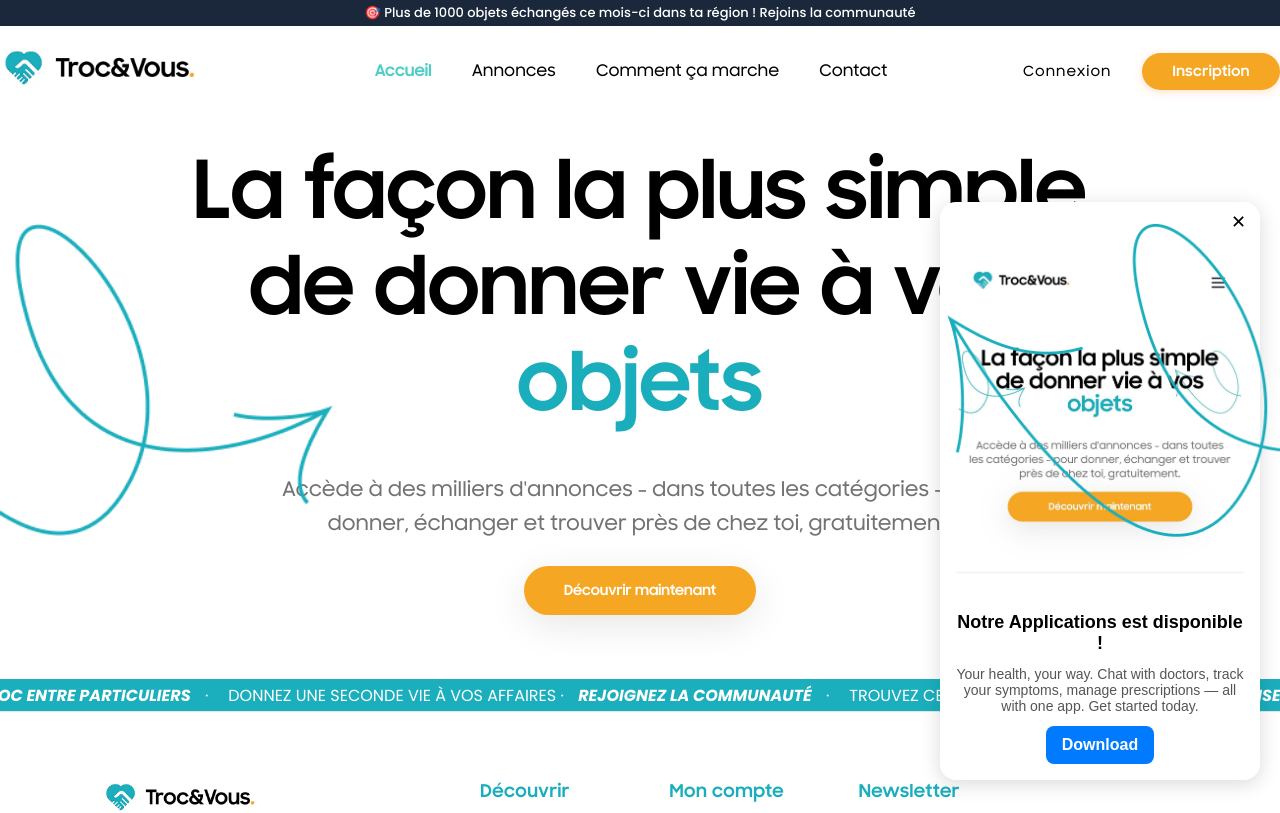
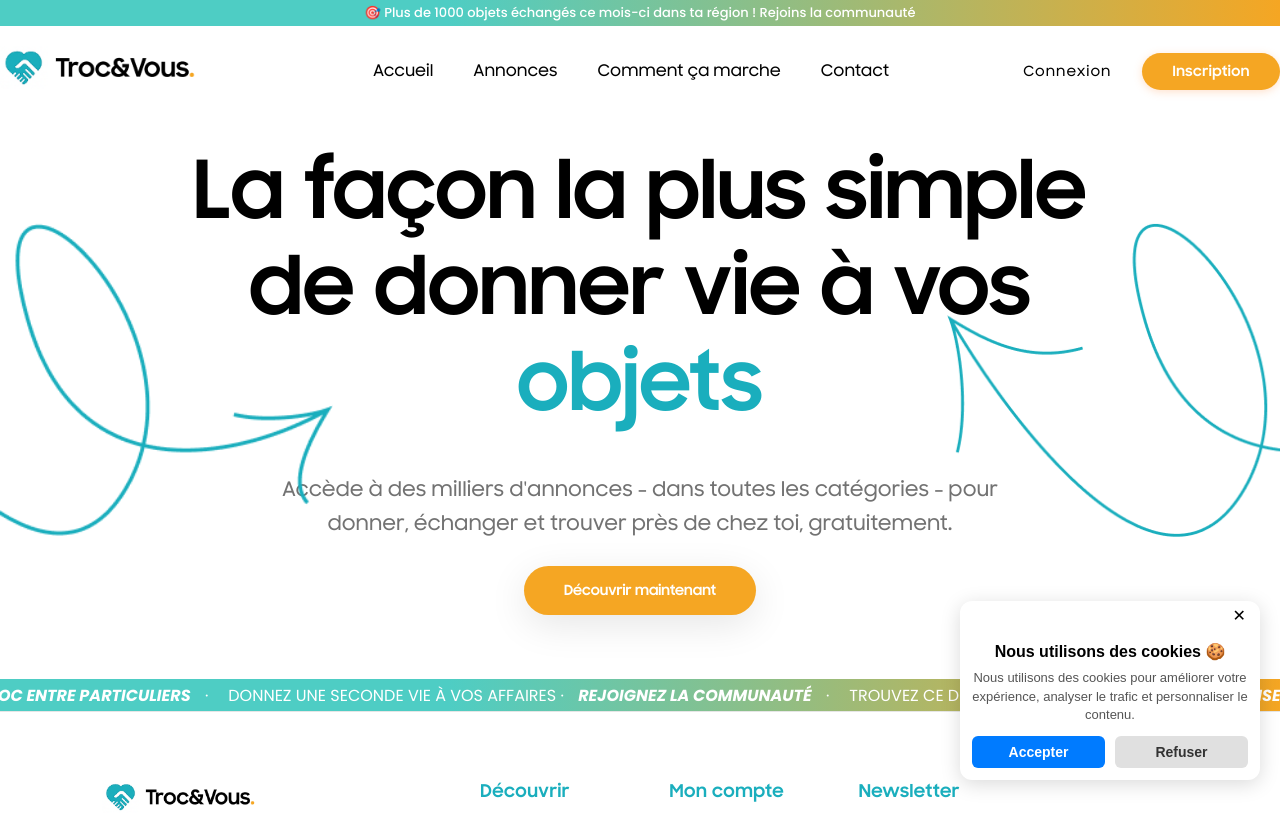
Before and after one commit to Bakops/Troc-Vous, an Angular app: page / in a window 1280 px wide. Shown: the top 813 px of the page. Built offline with nearby package versions, Linux system fonts and the light colour scheme.

Commit message:
Modifs couleurs surheader + slider

```diff
--- a/src/app/components/layout/card-app/card-app.component.css
+++ b/src/app/components/layout/card-app/card-app.component.css
@@ -2,9 +2,9 @@
   position: fixed;
   bottom: 20px;
   right: 20px;
-  width: 320px;
+  width: 300px;
   background: #fff;
-  border-radius: 16px;
+  border-radius: 12px;
   box-shadow: 0 4px 20px rgba(0, 0, 0, 0.15);
   overflow: hidden;
   font-family: sans-serif;
@@ -14,50 +14,66 @@
 .card-header {
   display: flex;
   justify-content: flex-end;
-  padding: 8px;
+  padding: 4px 8px;
 }
 
 .close-btn {
   background: transparent;
   border: none;
-  font-size: 18px;
+  font-size: 16px;
   cursor: pointer;
 }
 
 .card-content {
   text-align: center;
-  padding: 16px;
-}
-
-.app-preview {
-  width: 100%;
-  border-radius: 12px;
-  margin-bottom: 12px;
+  padding: 12px;
 }
 
 h3 {
-  margin: 0;
-  font-size: 18px;
+  margin: 0 0 8px;
+  font-size: 16px;
 }
 
 p {
-  font-size: 14px;
+  font-size: 13px;
   color: #555;
-  margin: 12px 0;
+  margin: 0 0 12px;
+  line-height: 1.4;
 }
 
-.download-btn {
-  display: inline-block;
-  padding: 10px 16px;
-  background-color: #007bff;
-  color: white;
-  text-decoration: none;
-  border-radius: 8px;
+.button-group {
+  display: flex;
+  justify-content: space-around;
+  gap: 10px;
+}
+
+.accept-btn,
+.refuse-btn {
+  flex: 1;
+  padding: 8px;
+  border-radius: 6px;
+  border: none;
+  cursor: pointer;
+  font-size: 14px;
   font-weight: bold;
 }
 
-.download-btn:hover {
+.accept-btn {
+  background-color: #007bff;
+  color: white;
+}
+
+.accept-btn:hover {
   background-color: #0056b3;
+}
+
+.refuse-btn {
+  background-color: #e0e0e0;
+  color: #333;
+}
+
+.refuse-btn:hover {
+  background-color: #bdbdbd;
 }
 
 @keyframes fadeIn {
--- a/src/app/components/layout/card-app/card-app.component.html
+++ b/src/app/components/layout/card-app/card-app.component.html
@@ -3,14 +3,14 @@
     <button class="close-btn" (click)="closeCard()">✕</button>
   </div>
   <div class="card-content">
-    <img src="app-troc-et-vous.jpg" alt="Image app" class="app-preview" />
-    <h3>Notre Applications est disponible !</h3>
+    <h3>Nous utilisons des cookies 🍪</h3>
     <p>
-      Your health, your way. Chat with doctors, track your symptoms, manage
-      prescriptions — all with one app. Get started today.
+      Nous utilisons des cookies pour améliorer votre expérience, analyser le
+      trafic et personnaliser le contenu.
     </p>
-    <a class="download-btn" href="https://example.com" target="_blank">
-      Download
-    </a>
+    <div class="button-group">
+      <button class="accept-btn" (click)="acceptCookies()">Accepter</button>
+      <button class="refuse-btn" (click)="refuseCookies()">Refuser</button>
+    </div>
   </div>
 </div>
--- a/src/app/components/layout/card-app/card-app.component.ts
+++ b/src/app/components/layout/card-app/card-app.component.ts
@@ -14,4 +14,14 @@ export class CardAppComponent {
   closeCard() {
     this.isVisible = false;
   }
+
+  acceptCookies() {
+    console.log('Cookies acceptés !');
+    this.closeCard();
+  }
+
+  refuseCookies() {
+    console.log('Cookies refusés !');
+    this.closeCard();
+  }
 }
--- a/src/app/components/layout/header/header.component.css
+++ b/src/app/components/layout/header/header.component.css
@@ -45,7 +45,12 @@ body {
   width: 100%;
   overflow: hidden;
   height: 26px;
-  background: #1b283b;
+  background: linear-gradient(
+    90deg,
+    rgba(78, 205, 196, 1) 35%,
+    rgba(245, 166, 35, 1) 100%
+  );
+
   display: flex;
   justify-content: center;
   align-items: center;
@@ -116,29 +121,46 @@ body {
   font-size: 16px;
   font-style: normal;
   font-weight: 500;
-  transition: all 0.3s ease;
-  line-height: normal;
   text-decoration: none;
+  transition: color 0.3s ease, background 0.3s ease;
+  position: relative;
+  display: inline-block;
+}
+
+.nav-link::after {
+  content: "";
+  position: absolute;
+  width: 100%;
+  height: 2px;
+  bottom: 0;
+  left: 0;
+  background: linear-gradient(
+    90deg,
+    rgba(78, 205, 196, 1) 35%,
+    rgba(245, 166, 35, 1) 100%
+  );
+
+  visibility: hidden;
+  transform: scaleX(0);
+  transition: all 0.3s ease-in-out 0s;
+}
+
+.nav-link:hover::after {
+  visibility: visible;
+  transform: scaleX(1);
 }
 
 .nav-link:hover {
-  color: #4ecdc4;
-}
+  color: transparent;
+  background: linear-gradient(
+    90deg,
+    rgba(78, 205, 196, 1) 35%,
+    rgba(245, 166, 35, 1) 100%
+  );
 
-.nav-link.active {
-  color: #4ecdc4;
-  font-weight: 600;
-}
-
-.nav-link.active::after {
-  content: "";
-  position: absolute;
-  bottom: -8px;
-  left: 0;
-  width: 100%;
-  height: 3px;
-
-  border-radius: 2px;
+  background-clip: text;
+  -webkit-background-clip: text;
+  -webkit-text-fill-color: transparent;
 }
 
 .right-section {
--- a/src/app/components/layout/slider/slider.component.css
+++ b/src/app/components/layout/slider/slider.component.css
@@ -2,7 +2,12 @@
   width: 100%;
   overflow: hidden;
   height: 2rem;
-  background-color: #1bafbd;
+  background: linear-gradient(
+    90deg,
+    rgba(78, 205, 196, 1) 35%,
+    rgba(245, 166, 35, 1) 100%
+  );
+
   display: flex;
   align-items: center;
 }
```
